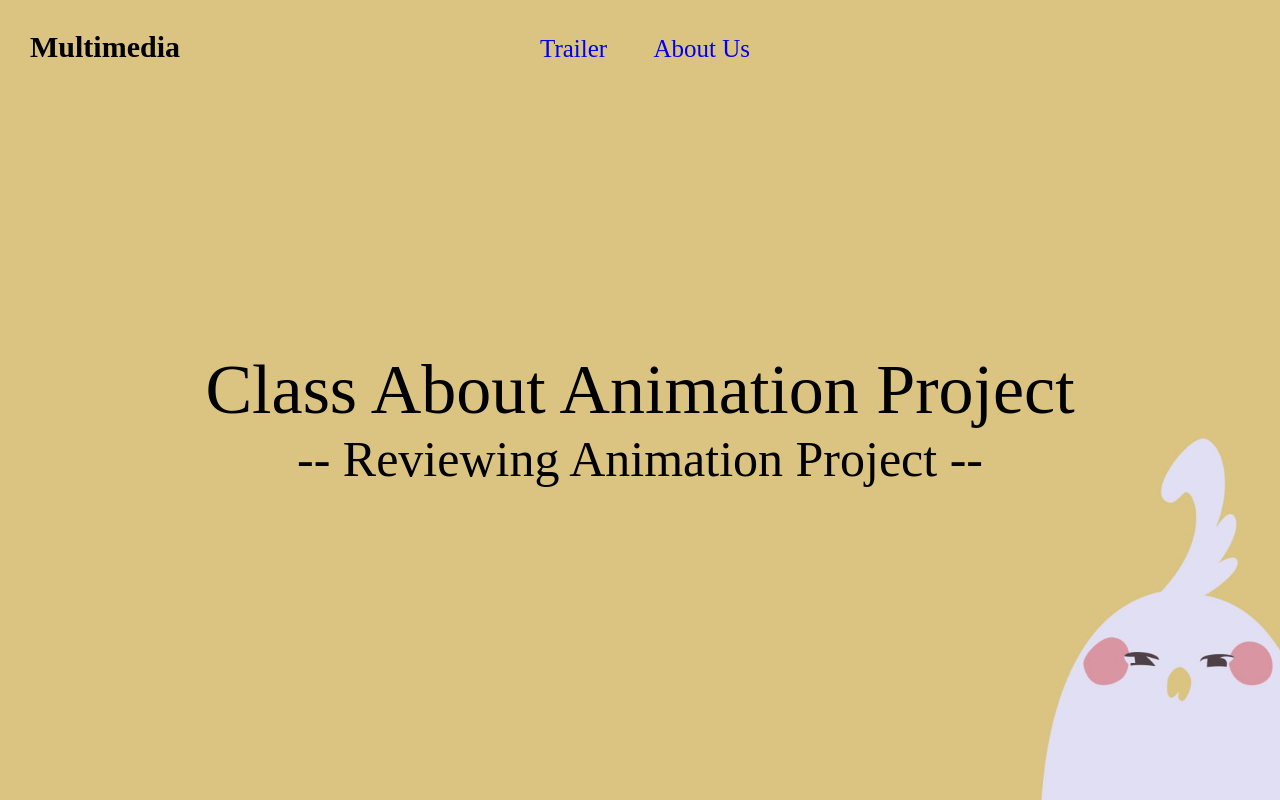
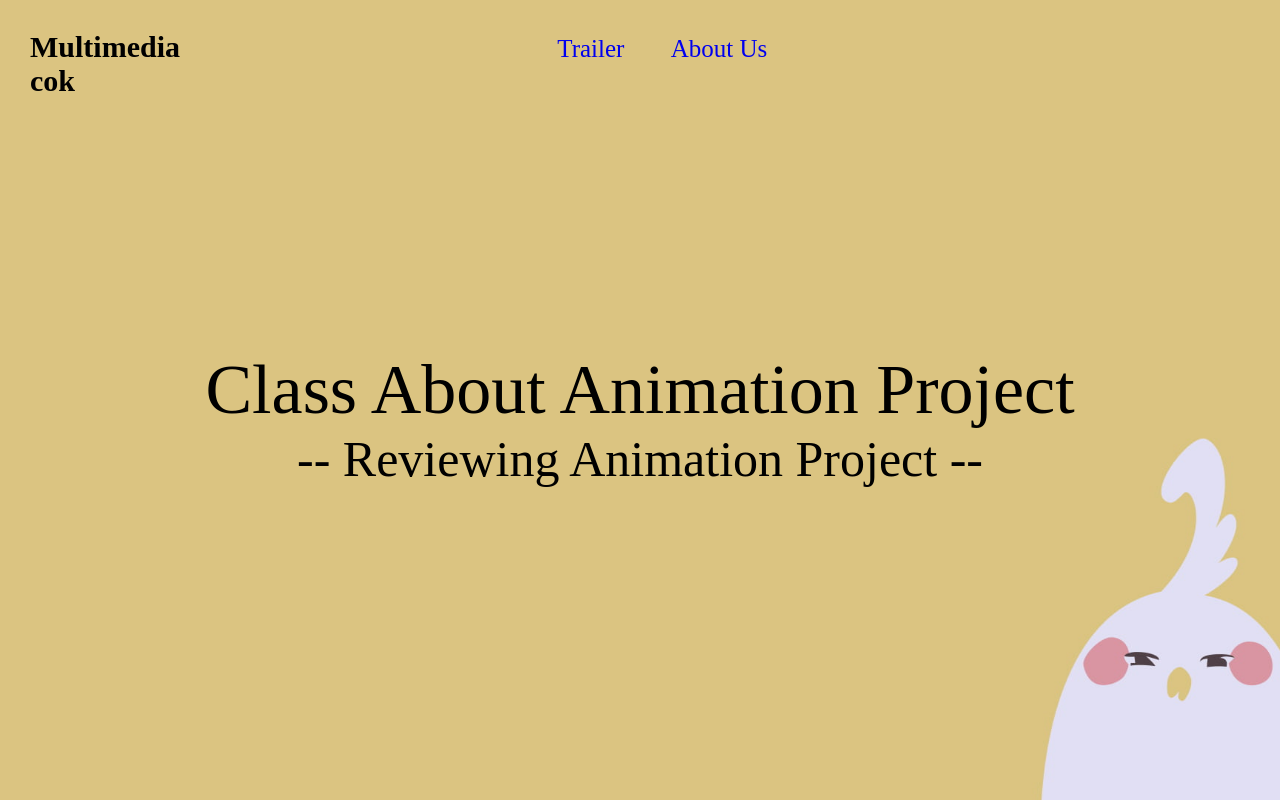
Before and after one commit to Rian105/Multimedia_FinalProject, a plain HTML site: page index.html in a window 1280 px wide. Drawn offline with Linux system fonts and the light colour scheme.

Commit message:
Update index.html

```diff
--- a/index.html
+++ b/index.html
@@ -14,7 +14,7 @@
     <div class="Priority">
       <div class="Navigation">
         <div class="Left-title">
-          <b><a>Multimedia</a></b>
+          <b><a>Multimedia cok</a></b>
         </div>
 
         <div class="middle-nav">
```
